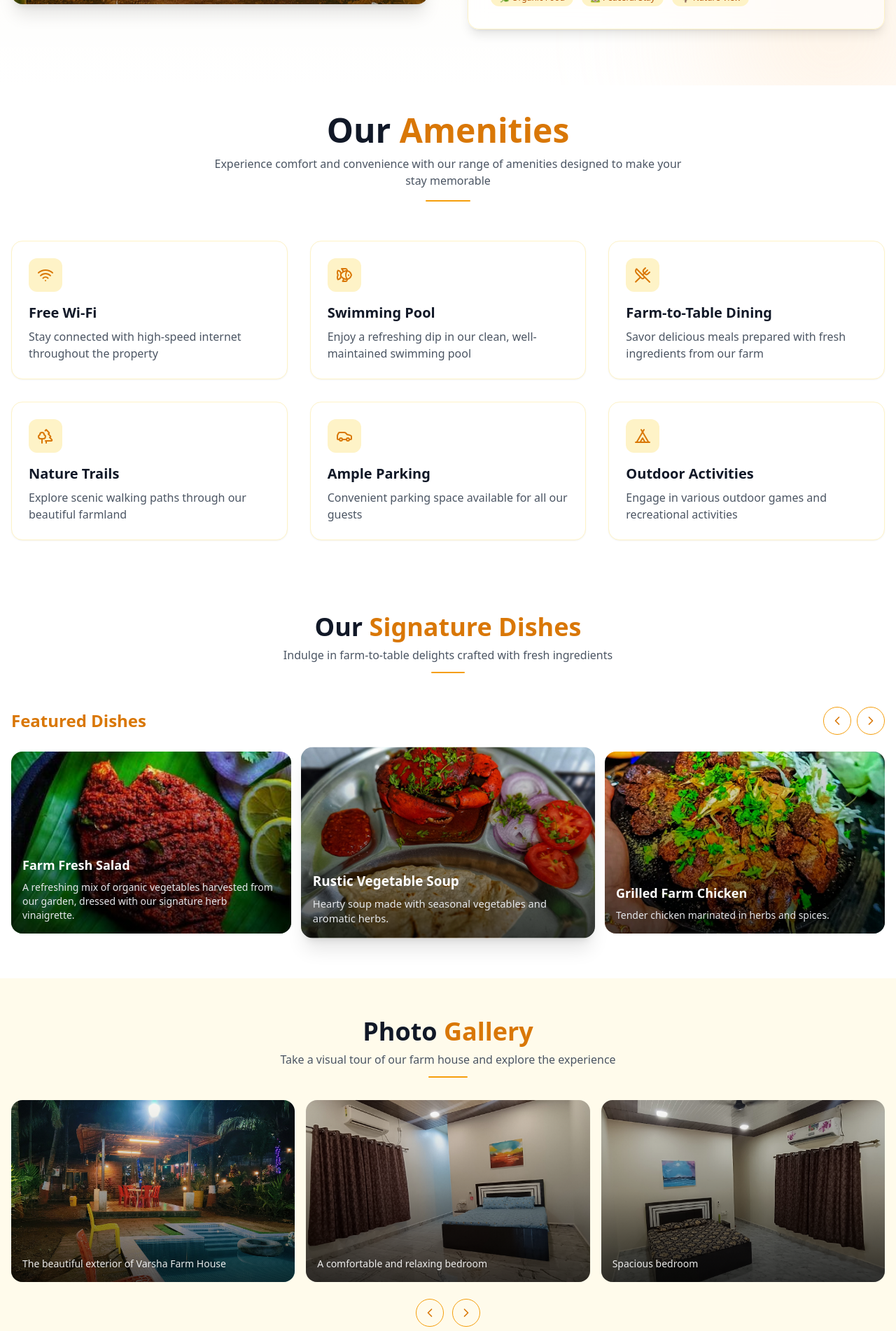
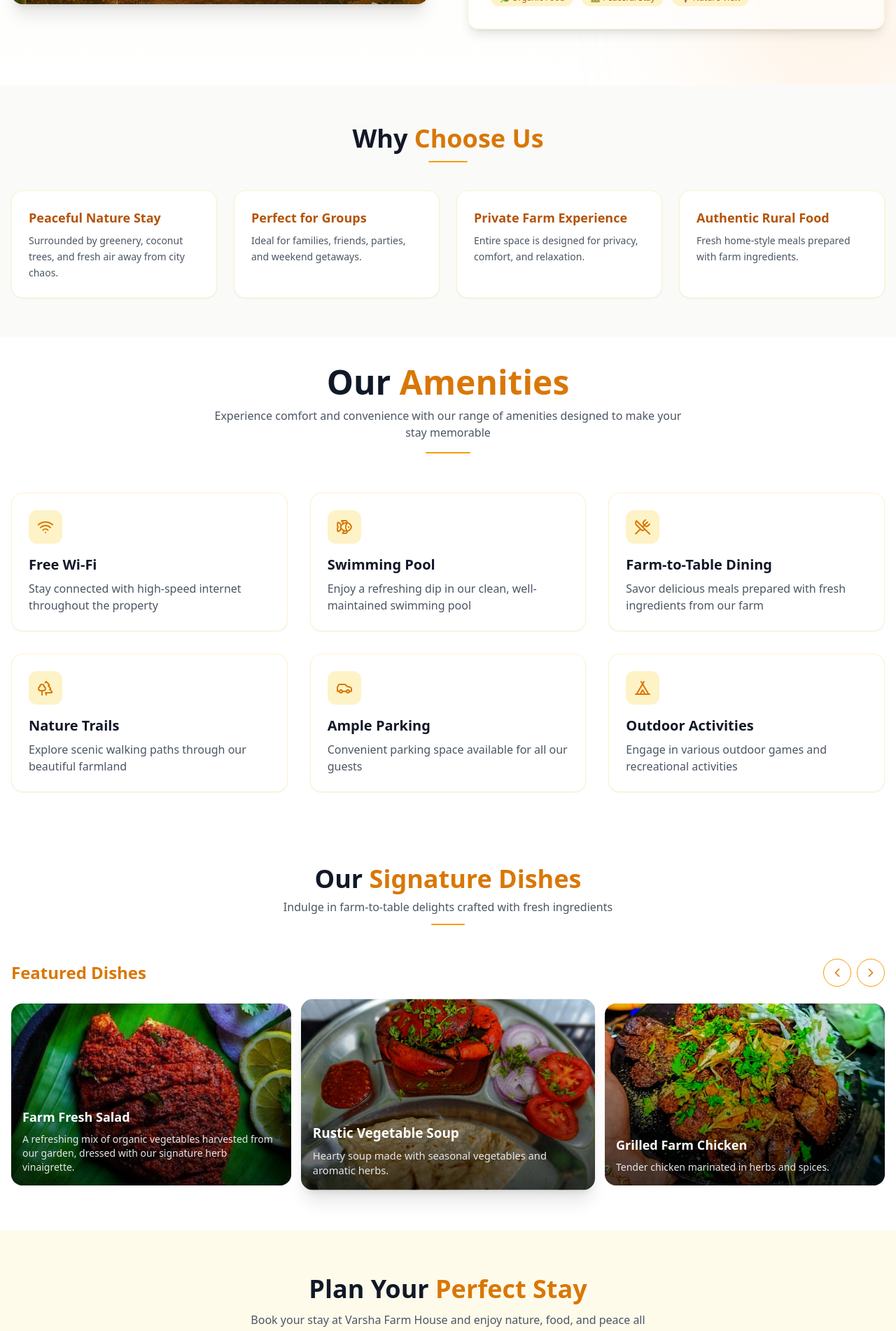
Before and after one commit to SurajV2000/Varsha-farm-house, a React (Vite) app in the folder varsha-farm-house/: page / in a window 1280 px wide. Shown: the part 1440-3342 px from the top of the page at 70% size. Built offline with nearby package versions, Linux system fonts and the light colour scheme.

Commit message:
Add BookNow and WhyChooseUs components to App

```diff
--- a/varsha-farm-house/src/App.jsx
+++ b/varsha-farm-house/src/App.jsx
@@ -12,10 +12,12 @@ import Scrolltotop from "./components/Scrolltotop";
 import { AnimatePresence, motion } from "framer-motion";
 import Loader from "./components/Loader";
 import { Analytics } from "@vercel/analytics/react";
+import BookNow from "./components/BookNow";
+import WhyChooseUs from "./components/WhyChooseUs";
 
 function App() {
   const [isLoading, setIsLoading] = useState(true);
-
+  // -
   useEffect(() => {
     // Hide loader after 3 seconds
     const timer = setTimeout(() => {
@@ -37,12 +39,17 @@ function App() {
             className="min-h-screen bg-stone-50"
           >
             <Navbar />
+
             <Hero />
             <About />
+            <WhyChooseUs />
             <Amenities />
             <Dishes />
+            <BookNow />
             <Gallery />
             <CustomerPhotos />
+            <BookNow />
+
             <Footer />
             <Scrolltotop />
           </motion.div>
```
